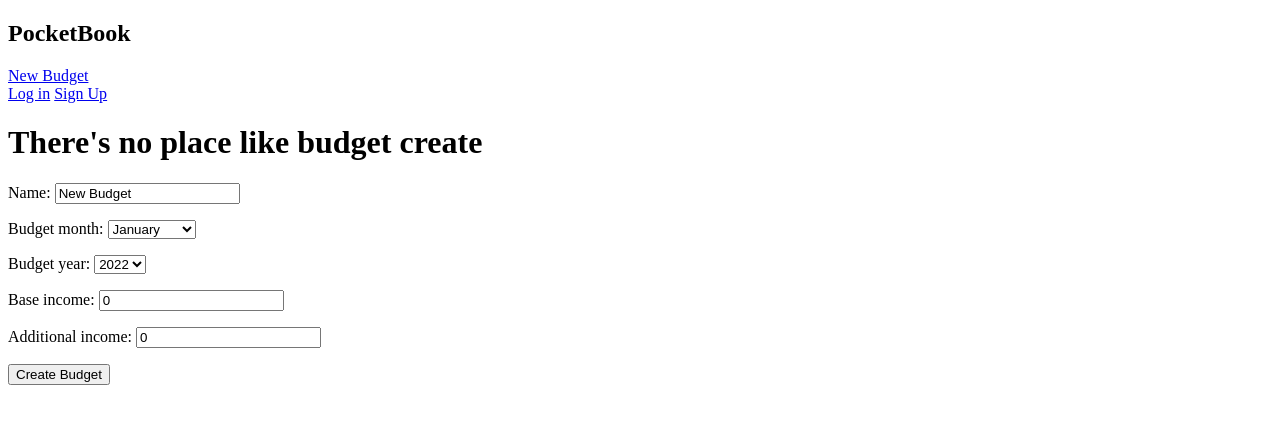
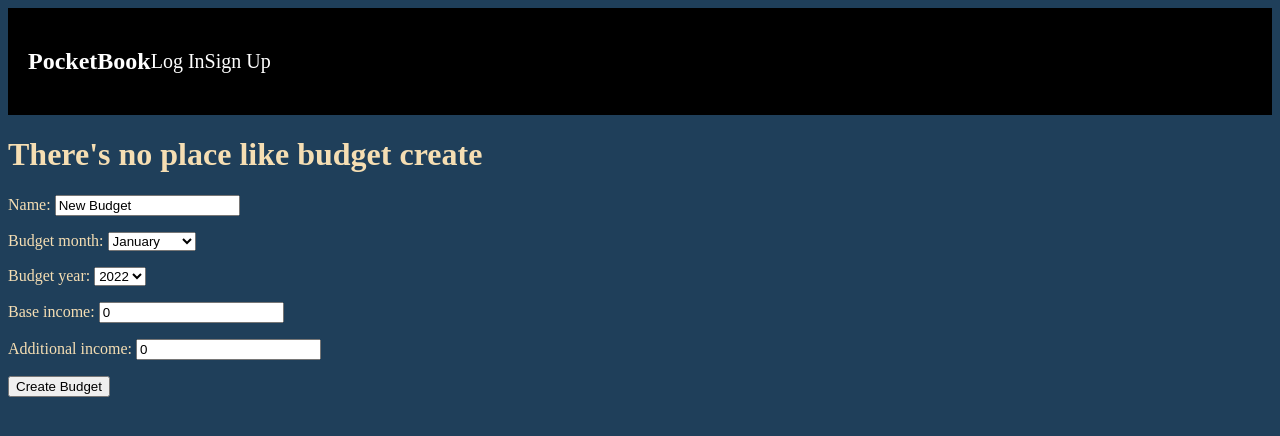
Before and after one commit to ttguitarnoob-dev/pocket-book, a Django app: page /budgets/new/ in a window 1280 px wide. Shown: the top 436 px of the page. Run offline with Django 4.2, Linux system fonts and the light colour scheme.

Commit message:
static files created, linked.  Basic styling on nav

```diff
--- /dev/null
+++ b/main_app/static/styles/main.css
@@ -0,0 +1,23 @@
+body {
+    background-color: rgb(31, 63, 90);
+    color: wheat;
+}
+nav {
+    padding: 20px;
+    display: flex;
+    color: white;
+    background-color: black;
+}
+
+.user-info {
+    padding-right: 10px;
+    display: flex;
+    justify-content: center;
+    align-items: center;
+}
+
+a {
+    color: white;
+    font-size: 20px;
+    text-decoration: none;
+}
--- a/main_app/templates/base.html
+++ b/main_app/templates/base.html
@@ -1,24 +1,31 @@
+{% load static %}
+
 <!DOCTYPE html>
 <html lang="en">
+
 <head>
     <meta charset="UTF-8">
     <meta http-equiv="X-UA-Compatible" content="IE=edge">
     <meta name="viewport" content="width=device-width, initial-scale=1.0">
+    <link rel="stylesheet" href="{% static 'styles/main.css' %}">
+    <link rel="stylesheet" href="https://cdnjs.cloudflare.com/ajax/libs/font-awesome/5.15.4/css/all.min.css" />
     <title>PocketBook - {% block title %}{% endblock %}</title>
 </head>
+
 <body>
     <nav>
         <div>
             <h1>PocketBook</h1>
         </div>
         <div>
-            <a href="{% url 'create_budget' %}">New Budget</a>
         </div>
         <div class="user-info">
-            {% if user.is_authenticated %} Welcome, {{ user.username }}
+            {% if user.is_authenticated %}
+            <a href="{% url 'create_budget' %}">New Budget</a>
+            <span>Welcome, {{ user.username }}</span>
             <a href="{% url 'logout' %}">Log Out</a>
             {% else %}
-            <a href="{% url 'login' %}">Log in</a>
+            <a href="{% url 'login' %}">Log In</a>
             <a href="{% url 'signup' %}">Sign Up</a>
             {% endif %}
         </div>
@@ -31,4 +38,5 @@
 
     </div>
 </body>
+
 </html>
--- a/pocketbook/settings.py
+++ b/pocketbook/settings.py
@@ -11,6 +11,7 @@ https://docs.djangoproject.com/en/4.0/ref/settings/
 """
 
 from pathlib import Path
+import os
 
 # Build paths inside the project like this: BASE_DIR / 'subdir'.
 BASE_DIR = Path(__file__).resolve().parent.parent
@@ -119,6 +120,7 @@ USE_TZ = True
 # https://docs.djangoproject.com/en/4.0/howto/static-files/
 
 STATIC_URL = 'static/'
+STATICFILES_DIRS = [os.path.join(BASE_DIR,'main_app/static')]
 
 # Default primary key field type
 # https://docs.djangoproject.com/en/4.0/ref/settings/#default-auto-field
```
